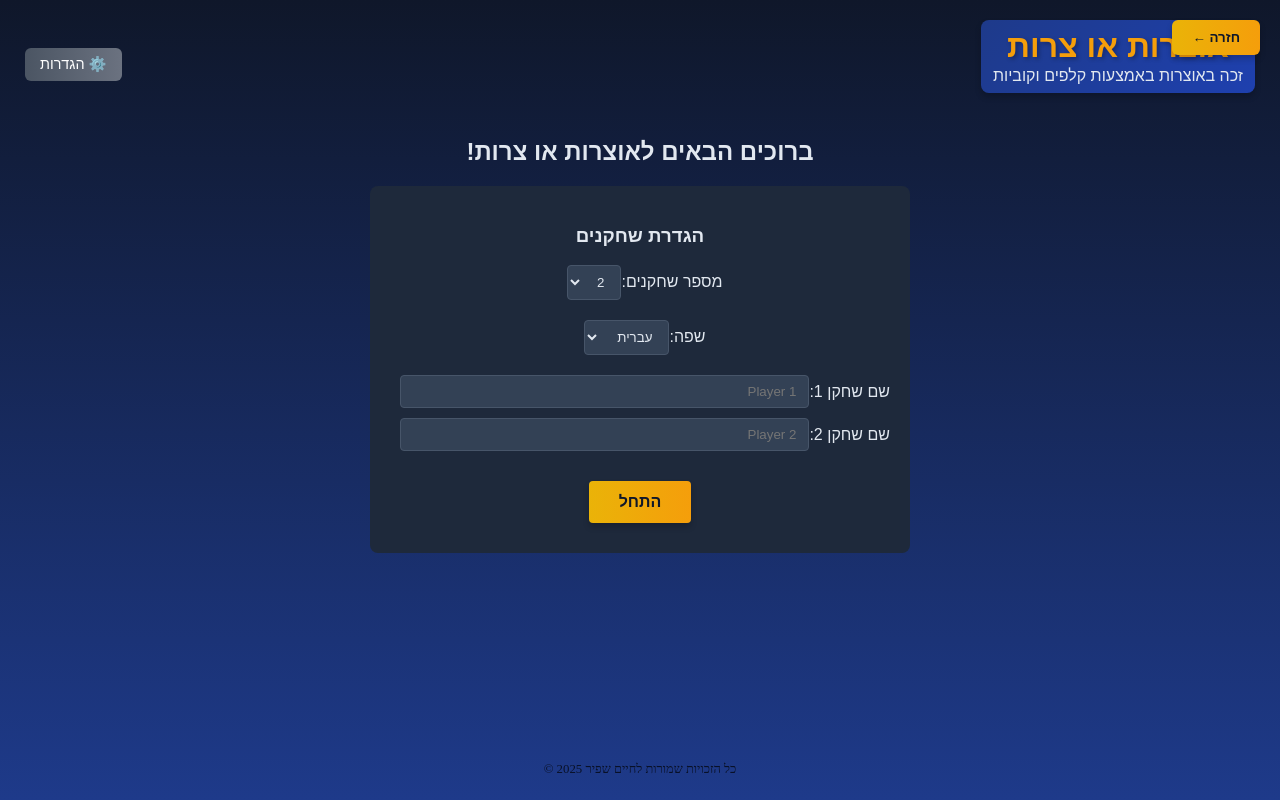
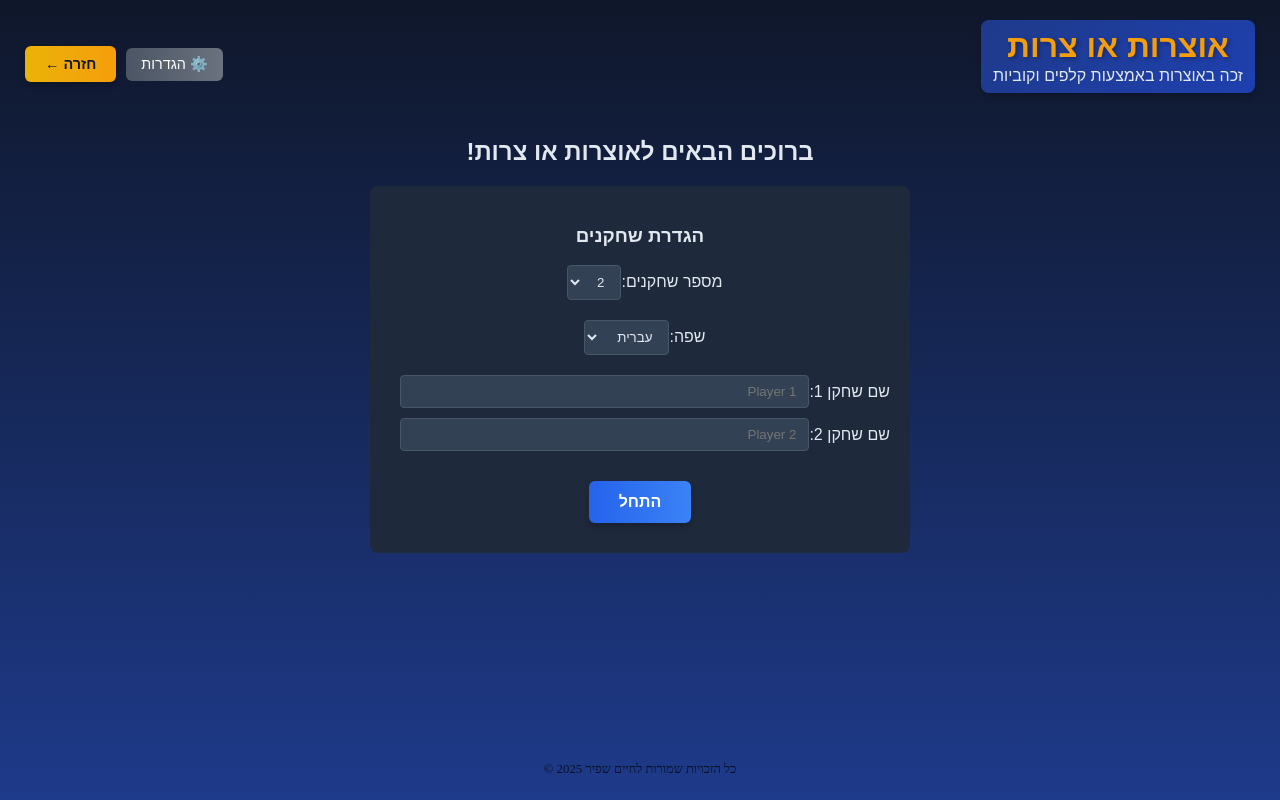
Before and after one commit to relbns/otzarot-game, a React (Vite) app: page /game in a window 1280 px wide. Built offline with nearby package versions, Linux system fonts and the light colour scheme.

Commit message:
more button fix

```diff
--- a/src/components/OtzarotGame.jsx
+++ b/src/components/OtzarotGame.jsx
@@ -29,7 +29,13 @@ const OtzarotGame = () => {
 
   const handleBackToSetupClick = () => {
     soundManager.play('button');
-    resetGame(); // Call resetGame to go back to setup
+    resetGame(); // Call resetGame to go back to setup (Used when game is active)
+  };
+
+  // New handler for navigating back from PlayerSetupScreen to Splash
+  const handleBackToSplashClick = () => {
+    soundManager.play('button');
+    navigate('/'); // Navigate to the splash screen route
   };
 
   // Define specific styles for each button
@@ -73,18 +79,30 @@ const OtzarotGame = () => {
         {/* Buttons Container */}
         {/* Apply row-reverse for RTL to make Back button visually first (closer to edge) */}
         <div style={{ display: 'flex', gap: '10px', alignItems: 'center', flexDirection: isRTL ? 'row-reverse' : 'row' }}>
-           {/* Back Button (Conditional) - Placed first logically for LTR */}
-           {!showStartForm && (
+          {/* Back Button - Conditionally renders the correct back action */}
+          {showStartForm ? (
+            // Back button for Player Setup Screen (goes to Splash)
             <motion.button
-               onClick={handleBackToSetupClick}
-               style={backButtonStyle} // Apply specific orange style
+              onClick={handleBackToSplashClick} // Use new handler
+              style={backButtonStyle}
+              whileHover={{ scale: 1.05 }}
+              whileTap={{ scale: 0.95 }}
+            >
+              {isRTL ? `${t('back')} ←` : `← ${t('back')}`}
+            </motion.button>
+          ) : (
+            // Back button for Game Board Screen (goes back to Setup via reset)
+            <motion.button
+              onClick={handleBackToSetupClick} // Use existing handler
+              style={backButtonStyle}
               whileHover={{ scale: 1.05 }}
               whileTap={{ scale: 0.95 }}
             >
               {isRTL ? `${t('back')} ←` : `← ${t('back')}`}
             </motion.button>
           )}
-           {/* Settings Button - Placed second logically for LTR */}
+
+          {/* Settings Button - Always visible */}
           <motion.button
             onClick={handleSettingsClick}
             style={settingsButtonStyle} // Apply specific grey style
--- a/src/components/PlayerSetupScreen.jsx
+++ b/src/components/PlayerSetupScreen.jsx
@@ -7,8 +7,10 @@ import soundManager from '../utils/SoundManager'; // Import soundManager
 
 const PlayerSetupScreen = () => {
   const navigate = useNavigate(); // Use navigate hook
-  const { t, playerCount, setPlayerCount, language, isRTL, initializeGame } = // Add isRTL
+  // Removed direction, added back isRTL for consistency if needed elsewhere, but not used here now
+  const { t, playerCount, setPlayerCount, language, isRTL, initializeGame } =
     useGameContext();
+
 
   const handlePlayerFormSubmit = (e) => {
     e.preventDefault();
@@ -26,10 +28,12 @@ const PlayerSetupScreen = () => {
 
   const handleBackClick = () => {
     soundManager.play('button');
-    navigate('/'); // Navigate to splash screen
+    navigate('/'); // Navigate to splash screen (This remains the back action for this screen)
   };
 
+
   return (
+    // Removed direction style, assuming parent handles it
     <motion.div
       className="start-screen"
       style={{ textAlign: 'center' }}
@@ -37,25 +41,10 @@ const PlayerSetupScreen = () => {
       animate={{ opacity: 1, y: 0 }}
       transition={{ duration: 0.5 }}
     >
-      {/* Add Back Button */}
-      <motion.button
-        onClick={handleBackClick}
-        style={{
-          ...styles.secondaryButton,
-          position: 'absolute',
-          top: '20px',
-          ...(isRTL ? { right: '20px' } : { left: '20px' }), // Position based on RTL
-          display: 'flex',
-          alignItems: 'center',
-          gap: '8px',
-          zIndex: 10, // Ensure it's above other elements
-        }}
-        whileHover={{ scale: 1.05 }}
-        whileTap={{ scale: 0.95 }}
-      >
-        {isRTL ? `${t('back')} ←` : `← ${t('back')}`}
-      </motion.button>
+      {/* Removed Header Buttons Container */}
 
+      {/* Original Content */}
+      {/* Note: The h2 might need margin adjustment if the header above changes spacing */}
       <h2>{t('welcome')}</h2>
       <div
         style={{
@@ -117,23 +106,19 @@ const PlayerSetupScreen = () => {
             );
           })}
 
-          <button
+          <motion.button
             type="submit"
             style={{
-              background: 'linear-gradient(to right, #eab308, #f59e0b)',
-              border: 'none',
-              borderRadius: '4px',
-              padding: '12px 30px',
-              fontSize: '16px',
-              fontWeight: 'bold',
-              color: '#0f172a',
-              cursor: 'pointer',
-              margin: '20px 0 10px',
-              boxShadow: '0 4px 6px rgba(0, 0, 0, 0.2)',
+              ...styles.primaryButton, // Use primary button style
+              padding: '12px 30px', // Keep custom padding if needed, or adjust
+              fontSize: '16px', // Keep custom font size if needed, or adjust
+              margin: '20px 0 10px', // Keep custom margin
             }}
+            whileHover={{ scale: 1.05 }}
+            whileTap={{ scale: 0.95 }}
           >
             {t('start')}
-          </button>
+          </motion.button>
         </form>
       </div>
     </motion.div>
```
Lines whose indentation alone changed are shown as unchanged.
